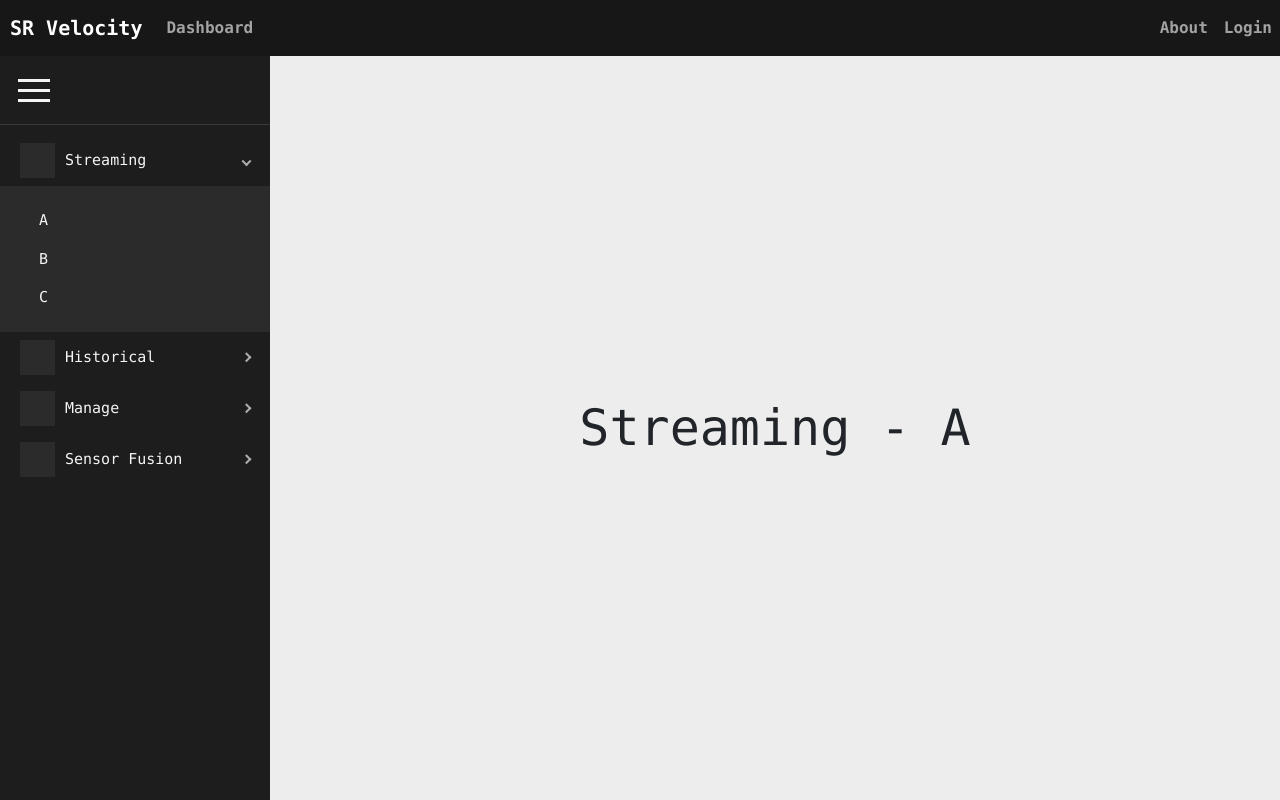
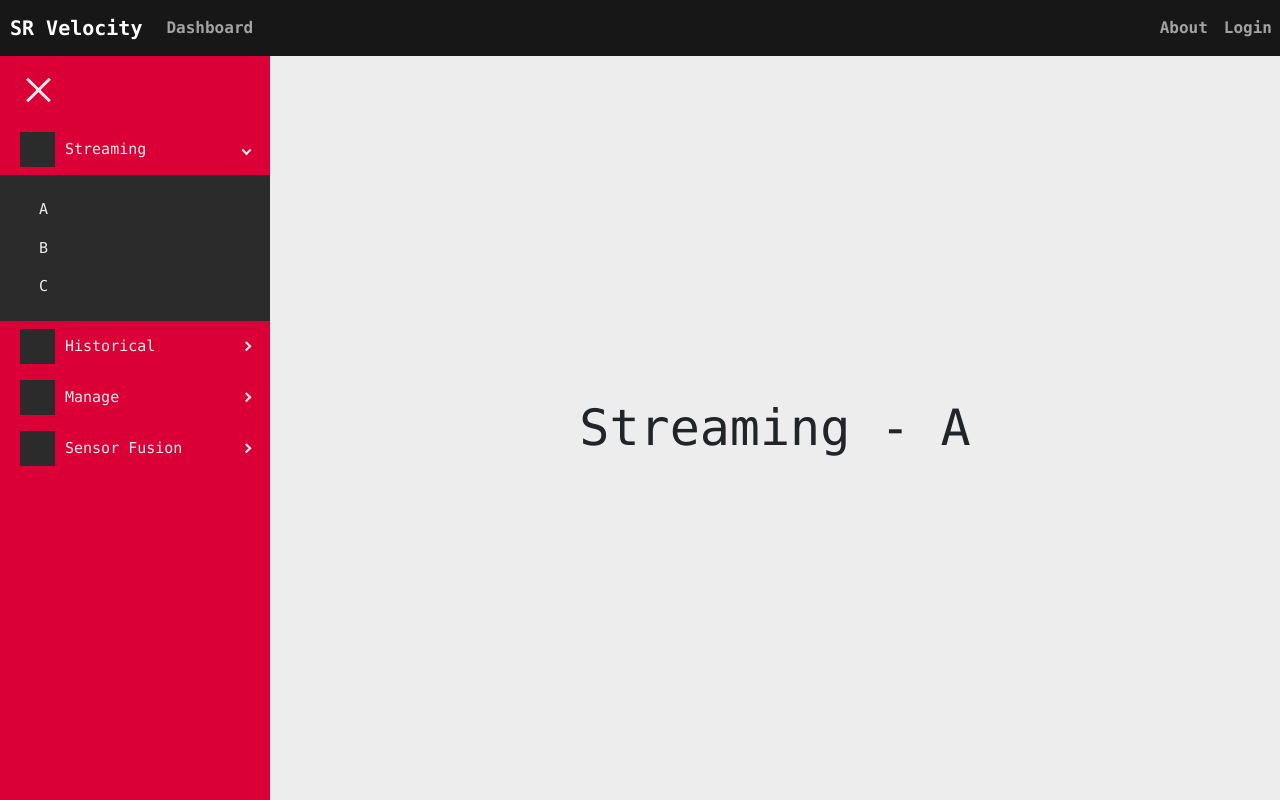
Before and after one commit to UCalgaryRacing/sr-velocity, a React (Create React App) app in the folder client/: page /dashboard in a window 1280 px wide. Built offline with nearby package versions, Linux system fonts and the light colour scheme.

Commit message:
Formatting + Styling

```diff
--- a/client/src/pages/dashboard/dashboard.css
+++ b/client/src/pages/dashboard/dashboard.css
@@ -2,11 +2,11 @@
     display: flex;
     position: relative;
     margin-top: 56px;
-    height: calc(100vh - 56px)
+    height: calc(100vh - 56px);
 }
 
 #dashboard .pro-sidebar {
-    color: #f5f5f5;
+    color: var(--lightGray);
     height: 100%;
     width: 270px;
     min-width: 270px;
@@ -14,6 +14,8 @@
     transition: width,left,right,.3s;
     position: relative;
     z-index: 1009;
+    background-color: var(--red) !important;
+    color: var(--white) !important;
 }
 
 #dashboard #content {
@@ -26,13 +28,43 @@
 }
 
 .pro-sidebar .pro-menu {
-    padding-top: 10px;
+    padding-top: 0px;
     padding-bottom: 10px;
 }
 
 .pro-sidebar > .pro-sidebar-inner > .pro-sidebar-layout .pro-sidebar-header {
-    border-bottom: 1px solid rgba(173, 173, 173, 0.2);
+    border-bottom: 1px solid var(--lightGray);
     padding-top: 10px;
     padding-bottom: 10px;
     padding-left: 10px;
 }
+
+.pro-sidebar .hamburger-react  {
+    margin-left: 4px
+}
+
+.pro-sidebar.collapsed .hamburger-react {
+    margin-left: 4px;
+}
+
+.pro-sidebar > .pro-sidebar-inner > .pro-sidebar-layout {
+    height: 100%;
+    overflow-y: auto;
+    overflow-x: hidden;
+    position: relative;
+    display: flex;
+    flex-direction: column;
+    z-index: 101;
+    background-color: var(--red);
+}
+
+.pro-sidebar .pro-menu .pro-menu-item.pro-sub-menu > .pro-inner-item > .pro-arrow-wrapper .pro-arrow {
+    display: inline-block;
+    border-style: solid;
+    border-color: var(--white);
+    border-width: 0 2px 2px 0;
+    padding: 2.5px;
+    vertical-align: middle;
+    transition: transform 0.3s;
+    transform: rotate(-45deg);
+}
--- a/client/src/pages/dashboard/dashboard.tsx
+++ b/client/src/pages/dashboard/dashboard.tsx
@@ -9,11 +9,11 @@ import Hamburger from "hamburger-react"
 const Dashboard: React.FC = () => {
   const [title, setTitle] = useState("Streaming - A");
   const [collapsed, setCollapsed] = useState(false);
-  const [isOpen, setOpen] = useState(false)
+  const [isOpen, setOpen] = useState(true)
 
   return (
     <div id='dashboard'>
-      <ProSidebar collapsed={collapsed} collapsedWidth={90}>
+      <ProSidebar collapsed={collapsed} collapsedWidth={75}>
 
         <SidebarHeader> <Hamburger onToggle={() => {
           setCollapsed(!collapsed)
```
